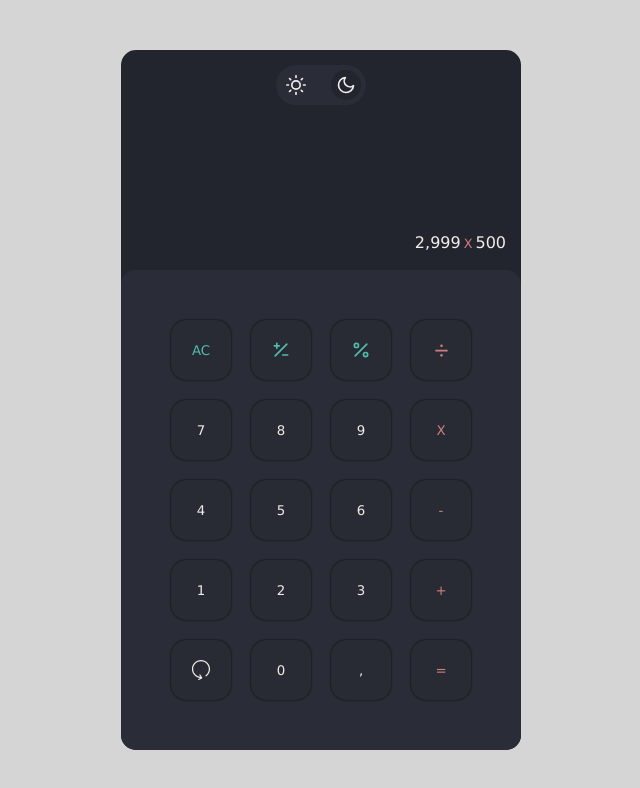
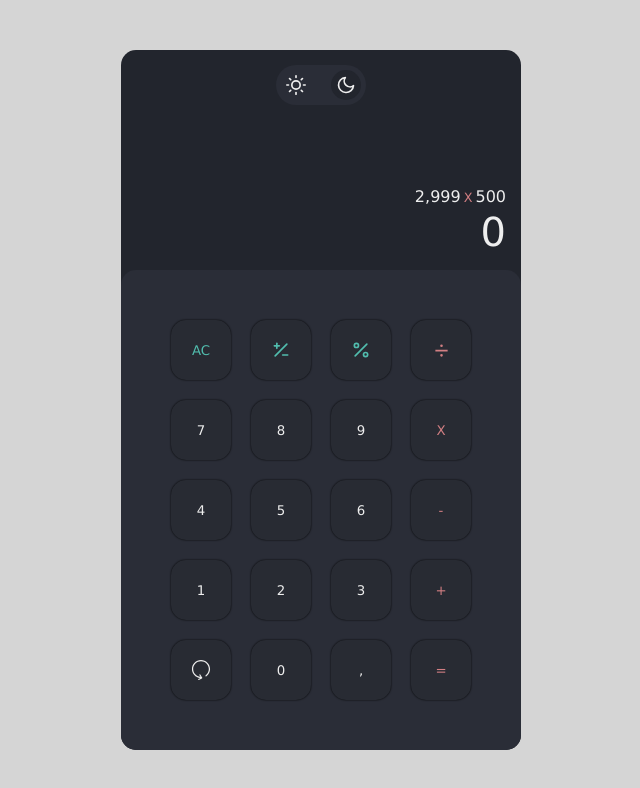
Before and after one commit to felipe-AGomes/calculadora-react, a React (Vite) app: page / in a window 1280 px wide. Shown: the top 788 px of the page, without its empty margins (319-959 px from the left). Built offline with nearby package versions, Linux system fonts and the light colour scheme.

Commit message:
feat: change default value to "0"

```diff
--- a/src/components/CalculatorDisplay/CalculatorDisplay.tsx
+++ b/src/components/CalculatorDisplay/CalculatorDisplay.tsx
@@ -5,7 +5,7 @@ import useCalculatorContext from '../../hooks/useCalculatorContext';
 
 export default function CalculatorDispaly() {
 	const { theme } = useThemeContext();
-	const { displayedValue} = useCalculatorContext();
+	const { displayedValue } = useCalculatorContext();
 
 	return (
 		<div className={`display__container ${theme}`}>
@@ -17,7 +17,10 @@ export default function CalculatorDispaly() {
 					<span>500</span>
 				</div>
 				<div className='result'>
-					<span>{displayedValue}</span>
+					<span>
+						{displayedValue.length === 0 && '0'}
+						{displayedValue.length > 0 && displayedValue}
+					</span>
 				</div>
 			</div>
 		</div>
```
